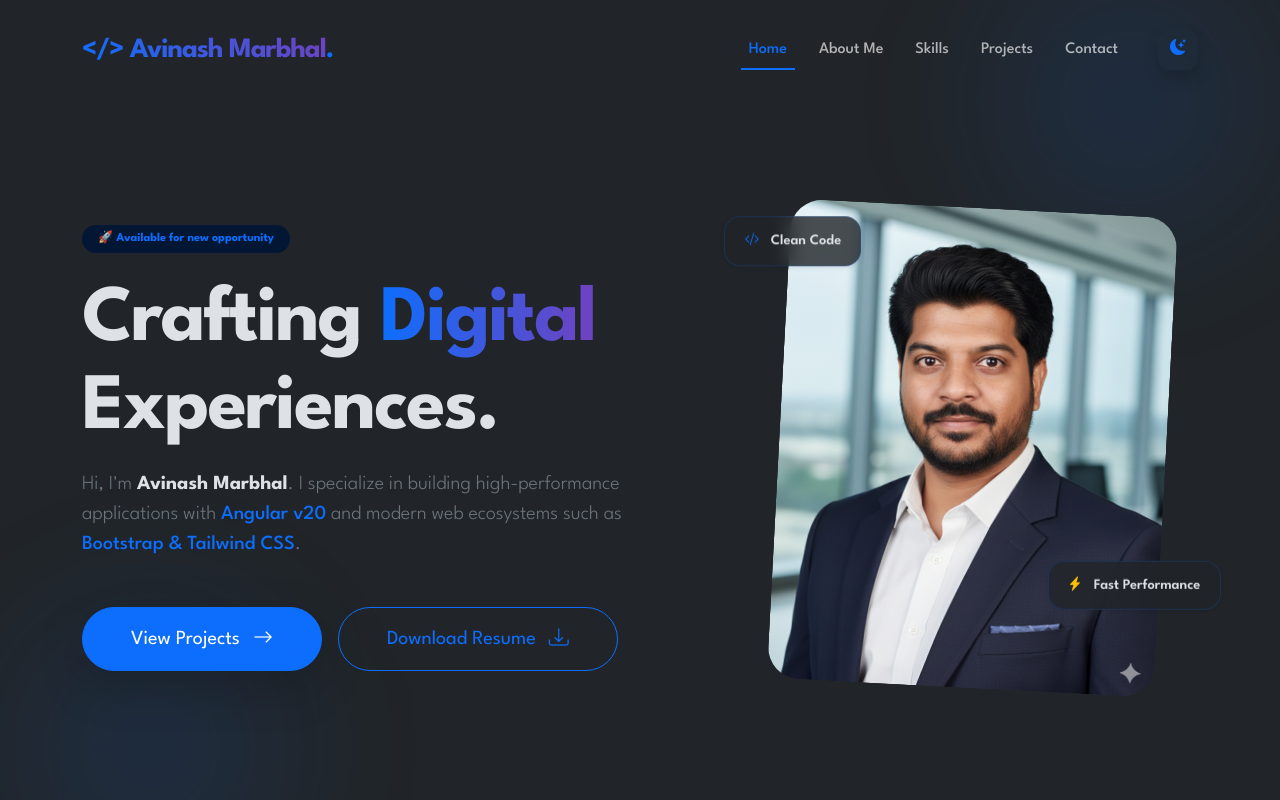
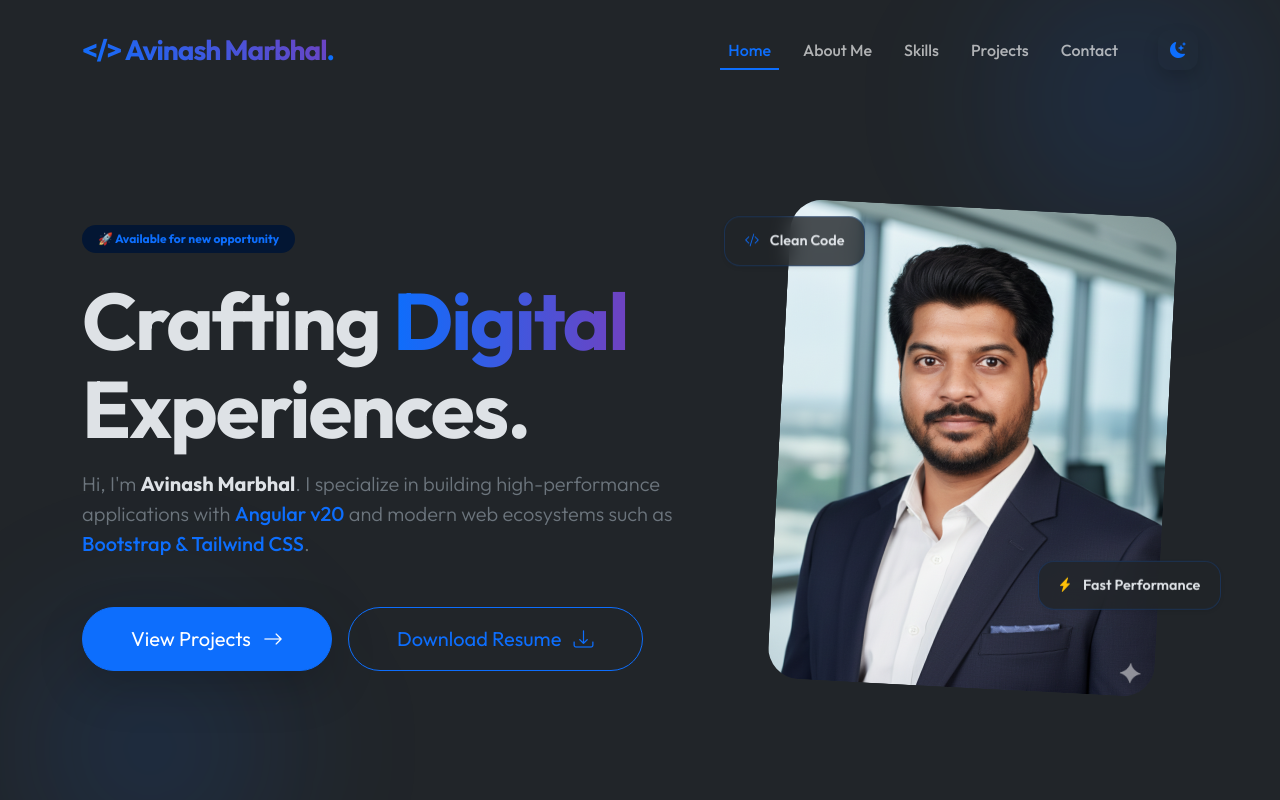
Before and after one commit to avinash072024/portfolio, an Angular app: page /home in a window 1280 px wide. Shown: the top 800 px of the page. Built offline with nearby package versions, Linux system fonts and the light colour scheme.

Commit message:
font reverted

```diff
--- a/src/styles.scss
+++ b/src/styles.scss
@@ -1,14 +1,12 @@
 /* You can add global styles to this file, and also import other style files */
 @import url('https://fonts.googleapis.com/css2?family=Inter:ital,opsz,wght@0,14..32,100..900;1,14..32,100..900&family=Outfit:wght@100..900&display=swap');
-@import url('https://fonts.googleapis.com/css2?family=League+Spartan:wght@100..900&display=swap');
 
 html {
     scroll-behavior: smooth;
 }
 
 body {
-    // font-family: "Outfit", sans-serif;
-    font-family: "League Spartan", sans-serif;
+    font-family: "Outfit", sans-serif;
 }
 
 /* Disable text selection across the whole app */
```
